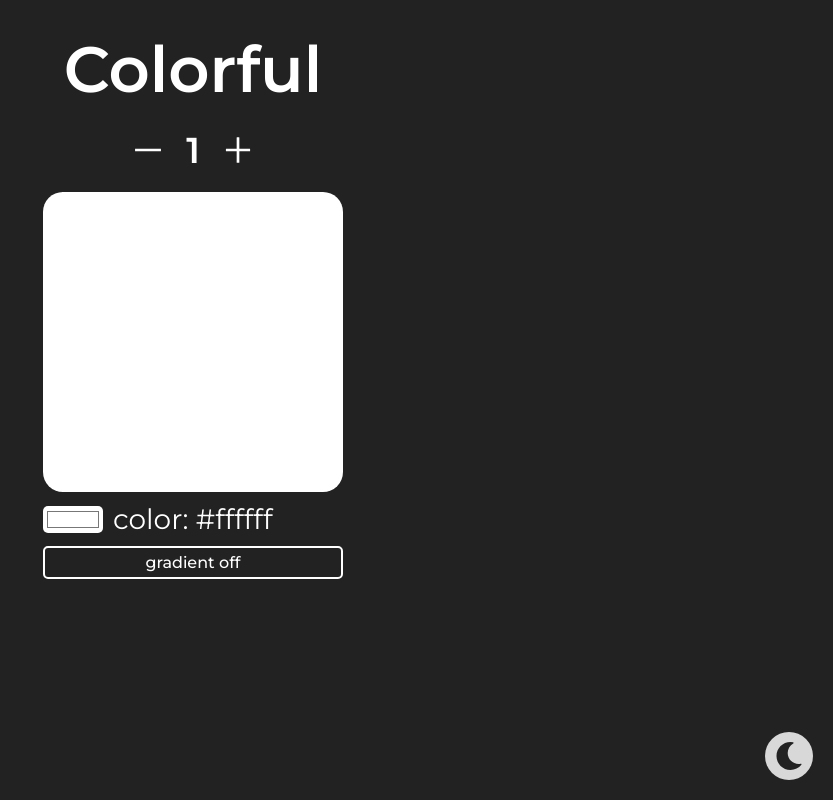
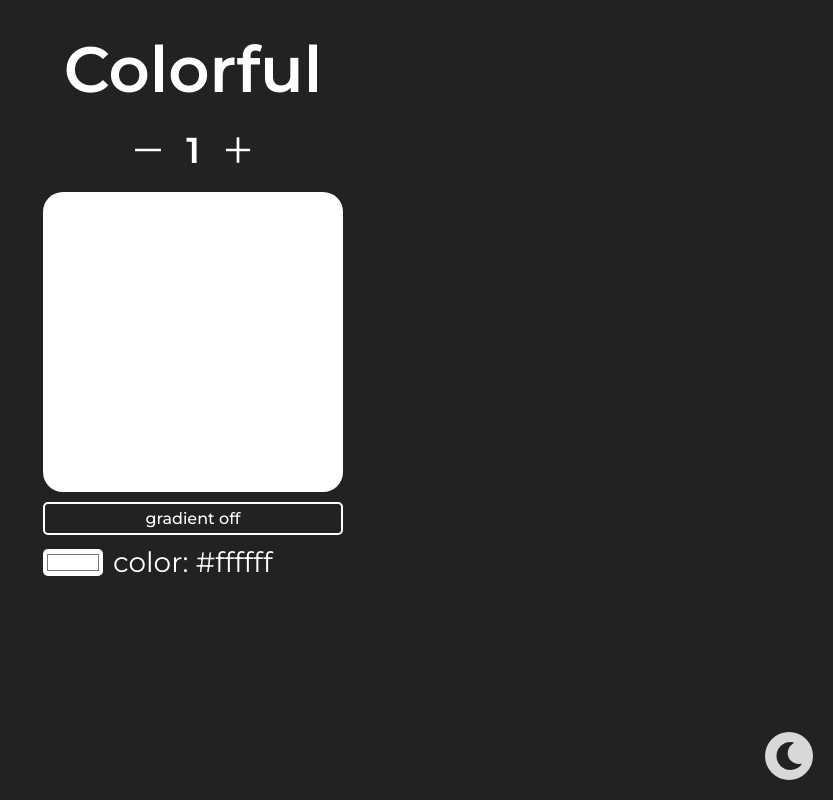
Before and after one commit to WouterLab/colorful, a React (Vite) app: page / in a window 1280 px wide. Shown: the whole page, without its empty margins (447-1280 px from the left). Built offline with nearby package versions, Linux system fonts and the light colour scheme; the HTML template or start-up script is replaced by a standard one.

Commit message:
local storage save theme

```diff
--- a/src/App.module.scss
+++ b/src/App.module.scss
@@ -7,7 +7,7 @@
   align-items: center;
   width: 100%;
   height: 100%;
-  padding: 30px 10px;
+  padding: 30px 10px 80px 10px;
 
   font-family: "Montserrat", sans-serif;
   text-align: center;
--- a/src/App.tsx
+++ b/src/App.tsx
@@ -1,4 +1,4 @@
-import { useState, createContext } from "react";
+import { useState, createContext, useEffect } from "react";
 import s from "./App.module.scss";
 import { AiOutlinePlus, AiOutlineMinus } from "react-icons/ai";
 import { ColorPicker } from "./components/ColorPicker/ColorPicker";
@@ -22,10 +22,21 @@ function App() {
   const changeTheme = () => {
     if (theme === "dark") {
       setTheme("light");
-    } else setTheme("dark");
+      localStorage.setItem("theme", "light");
+    } else {
+      setTheme("dark");
+      localStorage.setItem("theme", "dark");
+    }
   };
 
   const themeStyles = theme === "dark" ? s.dark : s.light;
+
+  useEffect(() => {
+    const currentTheme = localStorage.getItem("theme");
+    console.log(currentTheme);
+
+    if (currentTheme) setTheme(currentTheme);
+  }, []);
 
   return (
     <ThemeContext.Provider value={theme}>
--- a/src/components/ColorPicker/ColorPicker.module.scss
+++ b/src/components/ColorPicker/ColorPicker.module.scss
@@ -8,7 +8,6 @@
   border-radius: 20px;
   width: 300px;
   height: 300px;
-  transition: all 0.3s;
 }
 
 .picker {
--- a/src/components/ColorPicker/ColorPicker.tsx
+++ b/src/components/ColorPicker/ColorPicker.tsx
@@ -5,14 +5,14 @@ import { ThemeContext } from "../../App";
 
 function ColorPicker() {
   const [color, setColor] = useState("#ffffff");
-  const [secondColor, setSecondColor] = useState("#ffffff");
+  const [secondColor, setSecondColor] = useState("#7afffd");
   const [isGradient, setIsGradient] = useState(false);
   const theme = useContext(ThemeContext);
 
   const getBlockStyles = () => {
     if (isGradient) {
       return {
-        background: `linear-gradient(45deg, ${color} 0%, ${color} 40%, ${secondColor} 100%)`,
+        background: `linear-gradient(30deg, ${color} 0%, ${secondColor} 100%)`,
       };
     } else
       return {
@@ -25,6 +25,12 @@ function ColorPicker() {
   return (
     <div className={s.colorPicker}>
       <div className={s.block} style={getBlockStyles()}></div>
+      <div
+        className={`${s.gradientButton} ${themeButton}`}
+        onClick={() => setIsGradient(!isGradient)}
+      >
+        gradient {isGradient ? "on" : "off"}
+      </div>
       <div className={s.inputRow}>
         <input
           className={s.picker}
@@ -45,12 +51,6 @@ function ColorPicker() {
           <div>color: {secondColor}</div>
         </div>
       )}
-      <div
-        className={`${s.gradientButton} ${themeButton}`}
-        onClick={() => setIsGradient(!isGradient)}
-      >
-        gradient {isGradient ? "on" : "off"}
-      </div>
     </div>
   );
 }
```
